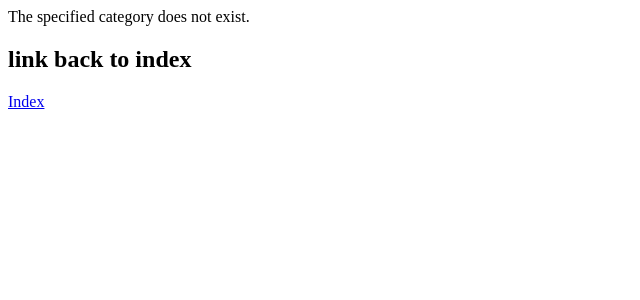
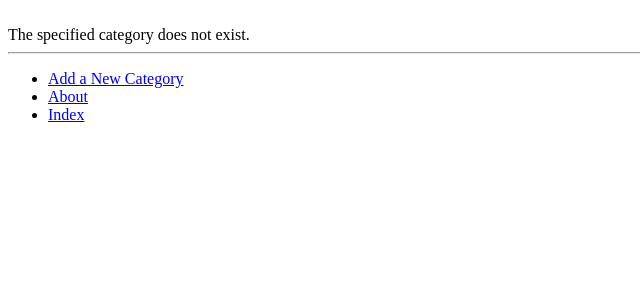
Before and after one commit to 2892370t/tango_with_django_project, a Django app: page /rango/category/1/ in a window 1280 px wide. Shown: the top 300 px of the page, without its empty margins (0-640 px from the left). Run offline with Django 3.2, Linux system fonts and the light colour scheme; data that the repository does not hold is empty.

Commit message:
Chapter 8

```diff
--- /dev/null
+++ b/templates/rango/base.html
@@ -0,0 +1,28 @@
+<!DOCTYPE html>
+
+<html>
+    <head lang="en">
+        <meta charset="utf-8" />
+        <title>
+            Rango -
+            {% block title_block %}
+                How to Tango with Django!
+            {% endblock %}
+        </title>
+    </head>
+    <body>
+        <div>
+        {% block body_block %}
+        {% endblock %}
+        </div>
+        <hr />
+        <div>
+            <ul>
+                <li><a href="{% url 'rango:add_category' %}">Add a New Category</a></li>
+                <li><a href="{% url 'rango:about' %}">About</a></li>
+                <li><a href="{% url 'rango:index' %}">Index</a></li>
+            </ul>
+        </div>
+
+    </body>
+</html>
--- a/templates/rango/category.html
+++ b/templates/rango/category.html
@@ -1,12 +1,15 @@
-<!DOCTYPE html>
+{% extends 'rango/base.html' %}
+{% load staticfiles %}
 
-<html>
-    <head>
-        <title>Rango</title>
-    </head>
+{% block title_block %}
+    {% if category %}
+        {{ category.name }}
+    {% else %}
+        Unknown Category
+    {% endif %}
+{% endblock %}
 
-    <body>
-        <div>
+{% block body_block %}
         {% if category %}
             <h1>{{ category.name }}</h1>
             {% if pages %}
@@ -19,15 +22,8 @@
             <strong>No pages currently in category.</strong>
             {% endif %}
 
-            <a href="/rango/category/{{category.slug }}/add_page/">Add Page</a> <br/>
+            <a href="{% url 'rango:add_page' category.slug %}">Add Page</a> <br />
         {% else %}
             The specified category does not exist.
         {% endif %}
-        </div>
-
-        <div>
-            <h2>link back to index</h2>
-            <a href="/rango">Index</a><br />
-        </div>
-    </body>
-</html>
+{% endblock %}
```
